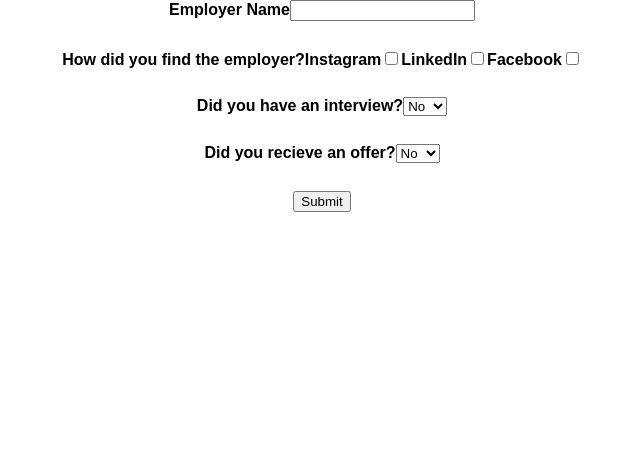
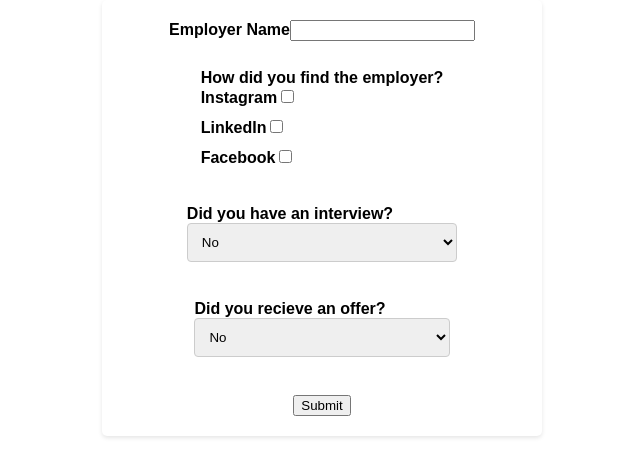
Before and after one commit to OWurst/PowerupTechHackathon2023_Team12, a React (Create React App) app in the folder frontend/: page /survey in a window 1280 px wide. Shown: the top 476 px of the page, without its empty margins (318-958 px from the left). Built offline with nearby package versions, Linux system fonts and the light colour scheme.

Commit message:
Add files via upload

```diff
--- a/frontend/src/components/Survey/survey.css
+++ b/frontend/src/components/Survey/survey.css
@@ -1,9 +1,52 @@
-.survey{
-    /* text-align: center;
-    margin: auto;
-    position: absolute;
-    top: 50%;
-    left: 50%;
-    -ms-transform: translate(-50%, -50%);
-    transform: translate(-50%, -50%); */
-}
+/* survey.css */
+.survey {
+    max-width: 400px;
+    margin: 0 auto;
+    padding: 20px;
+    background-color: #fff;
+    border-radius: 5px;
+    box-shadow: 0 2px 4px rgba(0, 0, 0, 0.1);
+  }
+
+  label {
+    display: block;
+    font-weight: bold;
+    margin-bottom: 10px;
+  }
+
+  input[type='text'],
+  select {
+    width: 100%;
+    padding: 10px;
+    margin-bottom: 10px;
+    border: 1px solid #ccc;
+    border-radius: 4px;
+  }
+
+  label.checkbox {
+    display: flex;
+    align-items: center;
+    margin-bottom: 10px;
+  }
+
+  .checkbox input[type='checkbox'] {
+    margin-right: 5px;
+  }
+
+  .errors {
+    color: red;
+    margin-top: 10px;
+  }
+
+  button[type='submit'] {
+    padding: 10px 15px;
+    background-color: #4caf50;
+    color: #fff;
+    border: none;
+    border-radius: 4px;
+    cursor: pointer;
+  }
+
+  button[type='submit']:hover {
+    background-color: #45a049;
+  }
```
